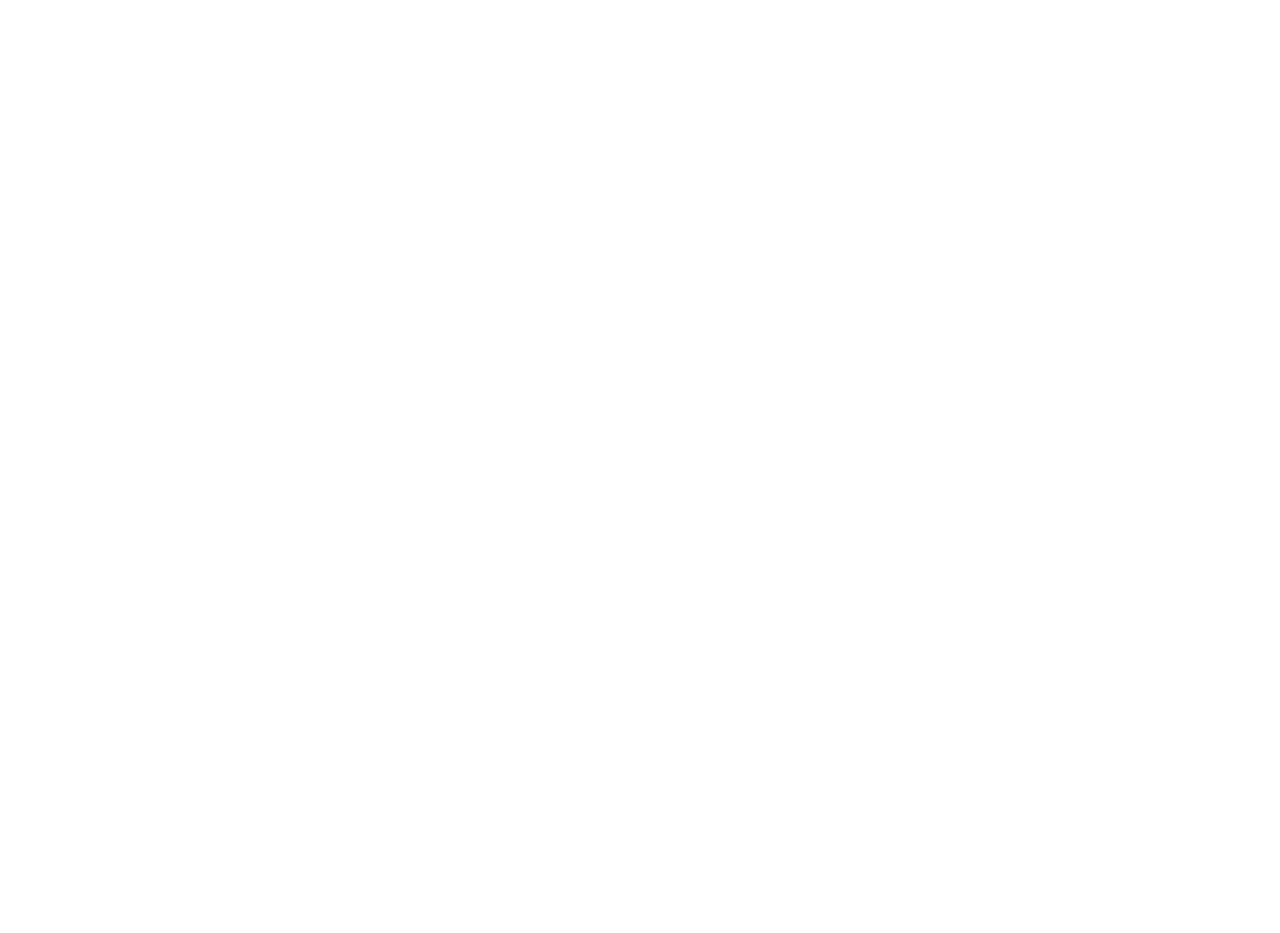
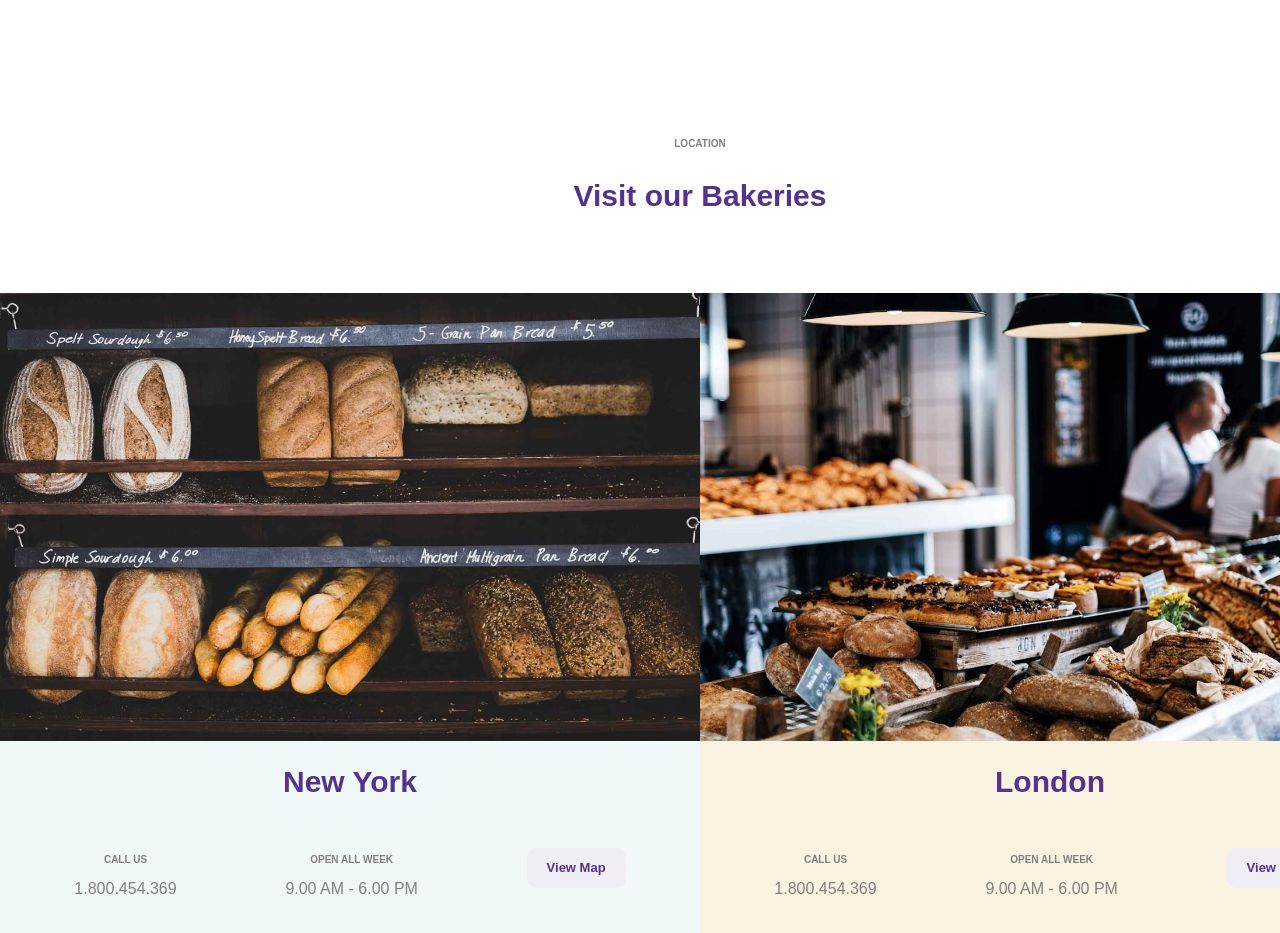
Before and after one commit to Chiaravalle04/proj-html-vuejs, a Vue app: page / in a window 1280 px wide. Shown: the part 4386-5319 px from the top of the page. Before the commit the page ends 4404 px from the top, so only its background shows below. Built offline with nearby package versions, Linux system fonts and the light colour scheme.

Commit message:
add section 5 (main)

```diff
--- a/src/components/AppMain.vue
+++ b/src/components/AppMain.vue
@@ -3,6 +3,7 @@
 import MainSectionTwo from './MainSectionTwo.vue';
 import MainSectionThree from './MainSectionThree.vue';
 import MainSectionFour from './MainSectionFour.vue';
+import MainSectionFive from './MainSectionFive.vue';
 
 export default {
     name: 'AppMain',
@@ -12,6 +13,7 @@
         MainSectionTwo,
         MainSectionThree,
         MainSectionFour,
+        MainSectionFive
     }
 }
 </script>
@@ -30,6 +32,8 @@
 
             <MainSectionFour/>
 
+            <MainSectionFive/>
+
         </div>
 
     </main>
--- /dev/null
+++ b/src/components/MainSectionFive.vue
@@ -0,0 +1,140 @@
+<script>
+export default {
+    name: 'MainSectionFive',
+}
+</script>
+
+<template>
+
+    <section id="location">
+
+        <div class="text">
+
+            <h5>location</h5>
+
+            <h2 class="title-section">Visit our Bakeries</h2>
+
+        </div>
+
+        <div class="container-img d-flex">
+
+            <div class="card-left">
+
+                <img src="../assets/img/new-york-bk-1200x794.jpg" alt="New York">
+
+                <h3>New York</h3>
+
+                <div class="text d-flex ai-center">
+
+                    <div class="phone">
+
+                        <h5>CALL US</h5>
+
+                        <span>1.800.454.369</span>
+
+                    </div>
+
+                    <div class="open">
+
+                        <h5>OPEN ALL WEEK</h5>
+
+                        <span>9.00 AM - 6.00 PM</span>
+
+                    </div>
+
+                    <div class="button">
+
+                        <a class="a-button" href="#">view map</a>
+
+                    </div>
+
+
+                </div>
+
+            </div>
+
+            <div class="card-right">
+
+                <img src="../assets/img/london-bk-1200x794.jpg" alt="London">
+
+                <h3>London</h3>
+
+                <div class="text d-flex ai-center">
+
+                    <div class="phone">
+
+                        <h5>CALL US</h5>
+
+                        <span>1.800.454.369</span>
+
+                    </div>
+
+                    <div class="open">
+
+                        <h5>OPEN ALL WEEK</h5>
+
+                        <span>9.00 AM - 6.00 PM</span>
+
+                    </div>
+
+                    <div class="button">
+
+                        <a class="a-button" href="#">view map</a>
+
+                    </div>
+
+                </div>
+
+            </div>
+
+        </div>
+
+    </section>
+
+</template>
+
+<style lang="scss" scoped>
+section {
+    padding: 100px 0 0 0;
+    .text {
+        text-align: center;
+        margin: 0 auto;
+        padding: 20px;
+    }
+    .container-img {
+        .card-left, .card-right {
+            width: calc(100% / 2);
+            text-align: center;
+            img {
+               width: 100%;
+               height: 70%;
+            }
+            h3 {
+                color: $firstColor;
+                font-size: 30px;
+                margin: 20px 0;
+            }
+            .text {
+                justify-content: space-around;
+                h5 {
+                    margin: 15px 0;
+                }
+                span {
+                    color: $textColor;
+                }
+                .a-button {
+                    color: $firstColor;
+                    background-color: $secondColor;
+                    padding: 0 20px;
+                }
+            }
+        }
+        .card-left {
+            background-color: #f1f8fa;
+        }
+        .card-right {
+            background-color: #fbf3e2;
+        }
+    }
+}
+</style>
```
Also changed, not shown: src/assets/img/london-bk-1200x794.jpg (added), src/assets/img/new-york-bk-1200x794.jpg (added).
